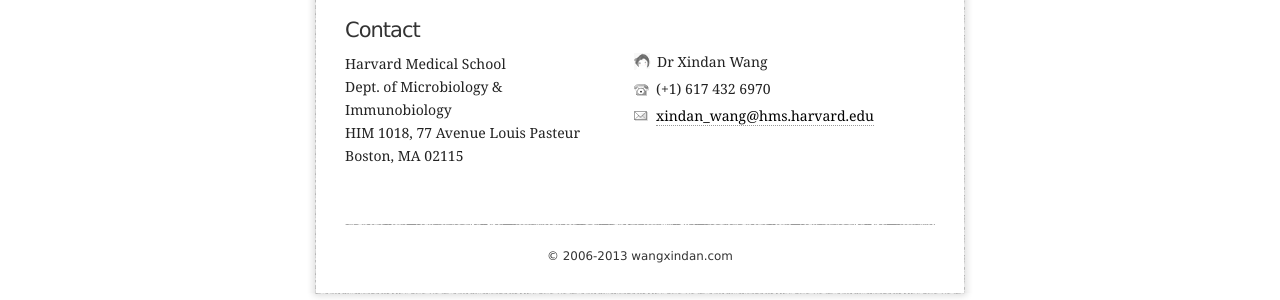
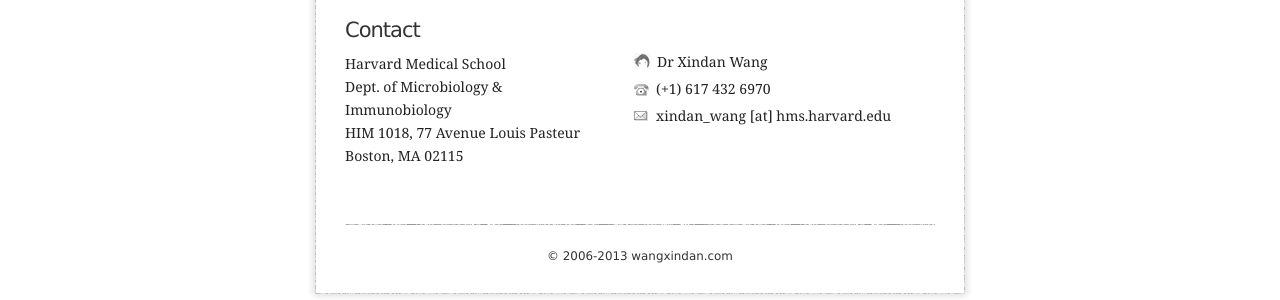
Before and after one commit to xindan/xindan.github.io, a Jekyll site: the page built from about/index.html, in a window 1280 px wide. Shown: the part 676-976 px from the top of the page. Built offline with Jekyll 4.4.1, drawn with Linux system fonts in a browser that asks for light colours; Markdown is read by kramdown in place of the engine named in the settings.

Commit message:
Update email

```diff
--- a/_layouts/default.html
+++ b/_layouts/default.html
@@ -13,11 +13,14 @@
 	<link rel="icon" href="/media/images/favicon.gif" type="image/gif">
 	{% if page.class == 'home' %}
 	<meta name="google-site-verification" content="LJGYqZ08e9tLsvGKn5xNoA8S2vcSi7CErrA1jlovOq0">
-	{% endif %}
-	{% if page.class == 'gallery' %}
+	{% elseif page.class == 'gallery' %}
 	<script src="/media/js/jquery.js"></script>
 	<script src="/media/js/slider.js"></script>
 	<script src="/media/js/gallery.js"></script>
+	{% elseif page.class == 'about' %}
+	<script src="/media/js/jquery.js"></script>
+	<script src="/media/js/email.js"></script>
+	<script src="/media/js/about.js"></script>
 	{% endif %}
 </head>
 
--- a/about/index.html
+++ b/about/index.html
@@ -17,7 +17,7 @@
 
 <div id="contact">
 	<h3>Contact</h3>
-	<dl class="address">
+	<dl class="adr">
 		<dt>Address:</dt>
 		<dd >
 			<p>
@@ -34,6 +34,6 @@
 		<dt>Tel:</dt>
 		<dd class="tel" title="Tel">(+1) 617 432 6970</dd>
 		<dt>Email:</dt>
-		<dd class="email" title="Email"><a href="mailto:xindan_wang@hms.harvard.edu">xindan_wang@hms.harvard.edu</a></dd>
+		<dd class="eml" title="Email"><span class="email">xindan_wang [at] hms.harvard.edu</span></dd>
 	</dl>
 </div>
--- a/media/css/screen.css
+++ b/media/css/screen.css
@@ -431,10 +431,10 @@
 	background-image: url(../images/icon_fax.gif);
 }
 
-#contact dd.email {
+#contact dd.eml {
 	background-image: url(../images/icon_email.gif);
 }
 
-#contact dl.address dd {
+#contact dl.adr dd {
 	padding-left: 0;
 }
--- /dev/null
+++ b/media/js/about.js
@@ -0,0 +1,3 @@
+jQuery(function($) {
+	$('body').emailSpamProtection('email');
+});
```
Also changed, not shown: media/js/email.js (added, +12 -0 lines).
